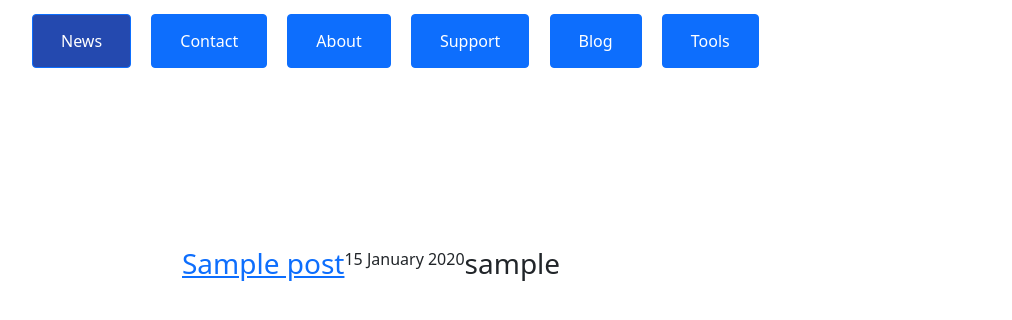
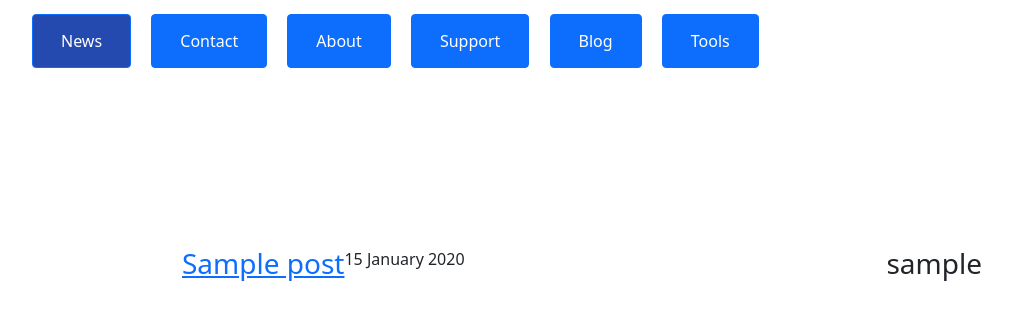
Before and after one commit to mijiFernandes/pa9, a Django app: page / in a window 1280 px wide. Shown: the part 76-396 px from the top of the page, without its empty margins (58-1070 px from the left). Run offline with Django 3.2, Linux system fonts and the light colour scheme; tables that the repository leaves empty hold one stand-in row (values such as "Sample post"); some libraries are stand-ins or nearby versions.

Commit message:
Added files and changes required for deployment to heroku

```diff
--- a/templates/home.html
+++ b/templates/home.html
@@ -71,7 +71,7 @@
                             {% for post in posts %}
                                 <div style="float:left"><h3><a href='{{ post.get_absolute_url }}'>{{ post.title }}</a></h3></div>
                                 <div style="float:left"><p>{{ post.modify_dt|date:"j F Y" }}</p></div>
-                                <div align="right" style="float:left"><h3>{{ post.owner.get_username }}</h3></div>
+                                <div align="right"><h3>{{ post.owner.get_username }}</h3></div>
                             {% endfor %}
                         </div>
                     </div>
```
